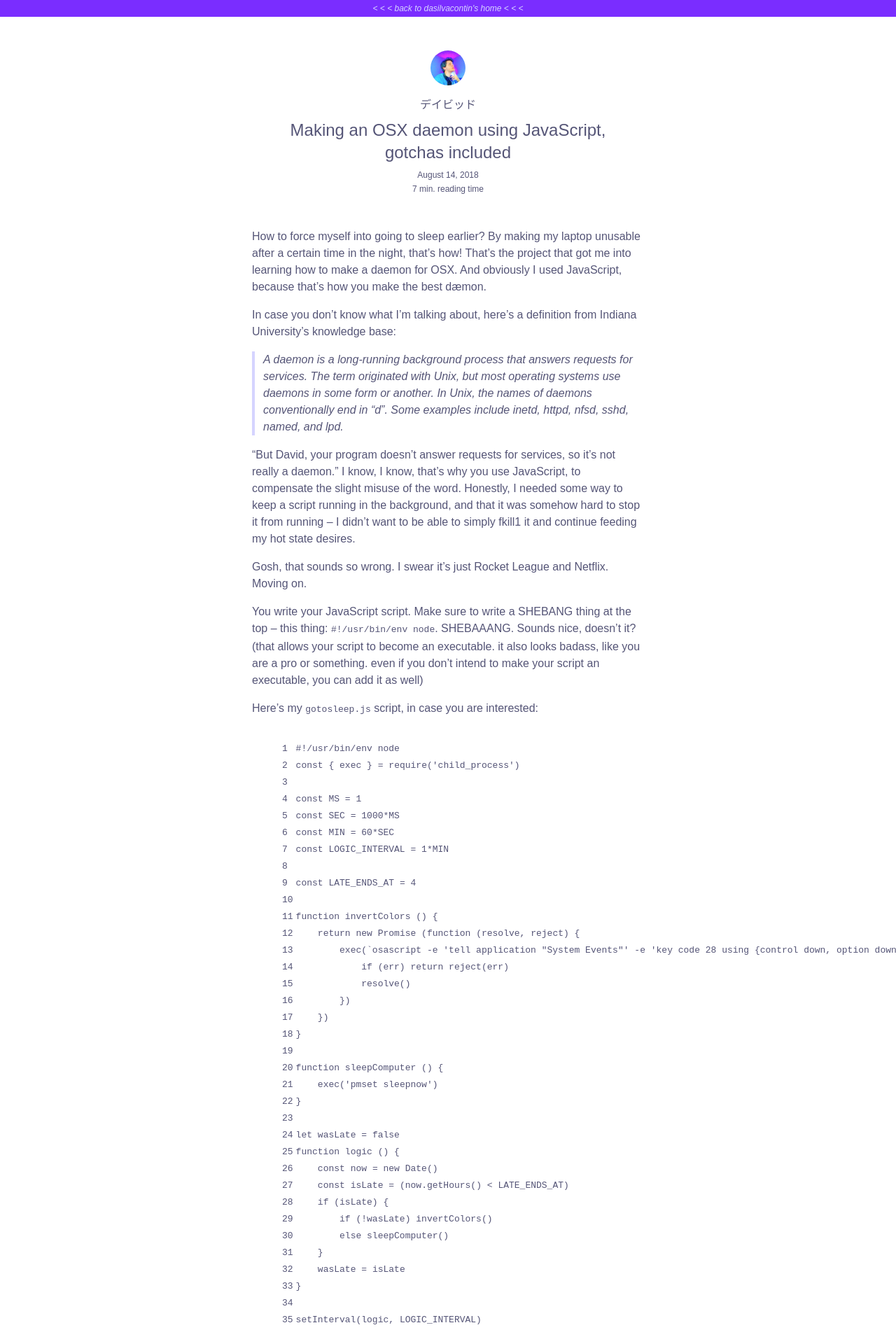
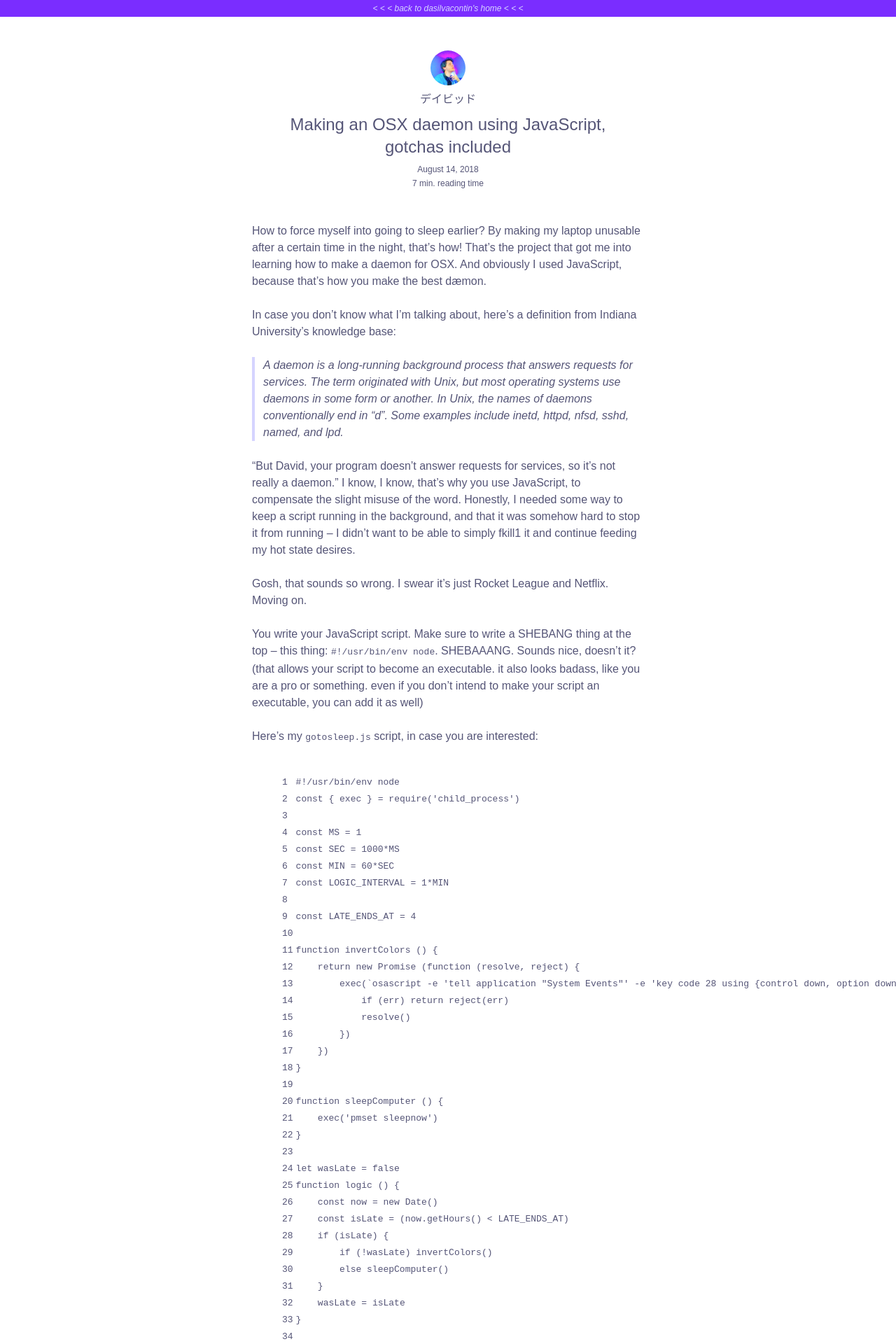
Before and after one commit to dasilvacontin/dasilvacontin.github.io, a Jekyll site: the page built from _posts/2018-08-14-create-a-nodejs-daemon.md, in a window 1280 px wide. Shown: the top 1920 px of the page at 70% size. Built offline with Jekyll 4.4.1, drawn with Linux system fonts in a browser that asks for light colours; comment, search, counter and statistics services are not loaded.

Commit message:
some spacing changes

```diff
--- a/_includes/head.html
+++ b/_includes/head.html
@@ -105,11 +105,12 @@
             margin-bottom: 48px;
         }
 
-        small img.avatar {
+        .page-post small img.avatar {
             width: 50px;
         }
-        small p {
+        .page-post small p {
             text-align: center;
+            margin-top: 0.5em;
             margin-bottom: 0;
             font-size: 16px;
         }
@@ -119,6 +120,9 @@
             line-height: 32px;
             font-weight: normal;
             margin: 8px 0;
+        }
+        .page-post p {
+            margin: 1.5em 0;
         }
         .page-post p.post-meta {
             text-align: center;
--- a/_posts/2018-08-14-create-a-nodejs-daemon.md
+++ b/_posts/2018-08-14-create-a-nodejs-daemon.md
@@ -1,6 +1,6 @@
 ---
 layout: post
-title: "Making an OSX daemon using JavaScript,<br> gotchas included"
+title: "Making an OSX daemon using&nbsp;JavaScript,<br> gotchas included"
 date: 2018-08-14 21:14:00
 categories: jekyll update
 comments: true
```
